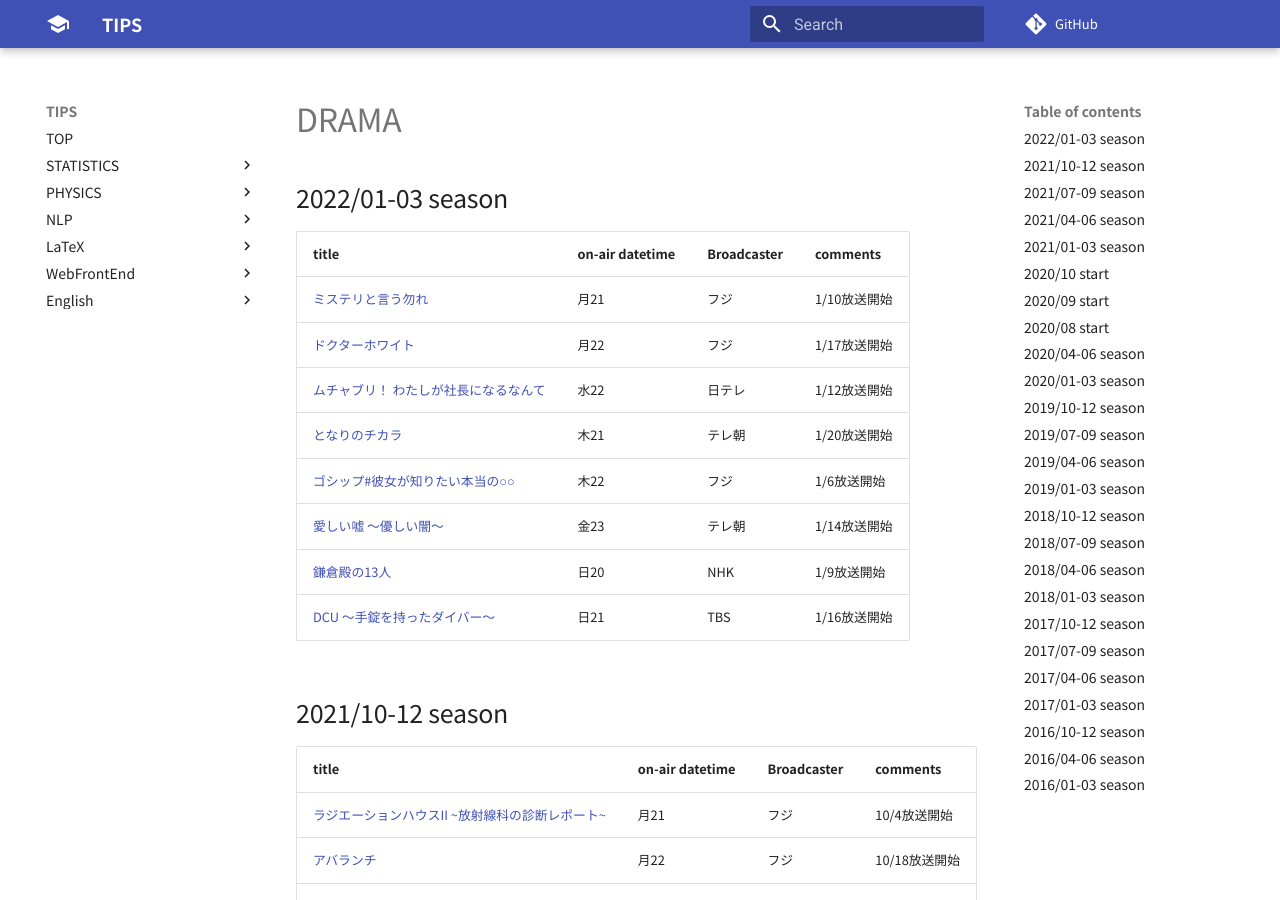
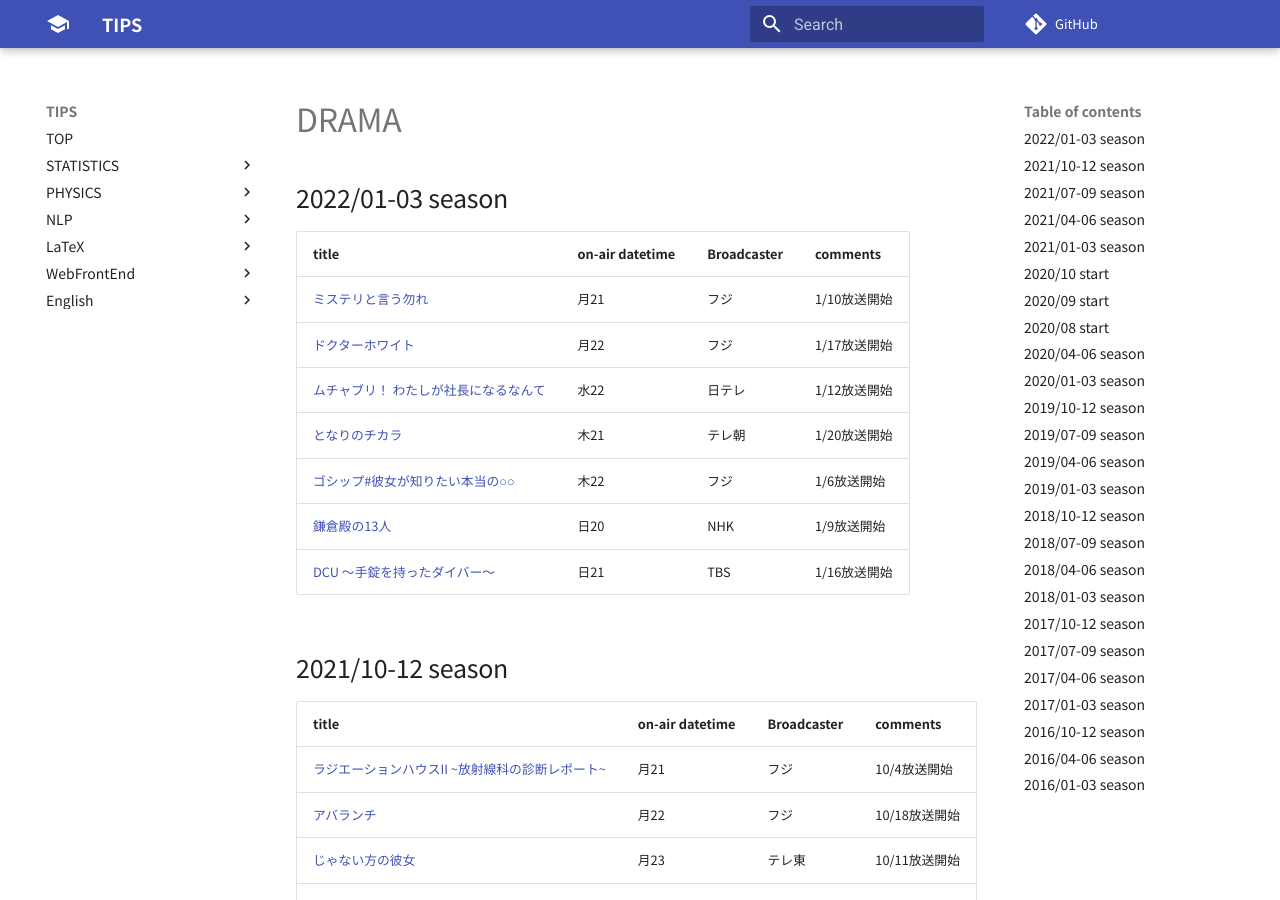
Before and after one commit to aYukiYoshida/tips, an MkDocs documentation site: the page built from docs/favorites/drama.md, in a window 1280 px wide and 900 px high. Built offline with MkDocs 1.6.1 and Material for MkDocs 9.7.7, drawn with Linux system fonts in a browser that asks for light colours; comment, search, counter and statistics services are not loaded.

Commit message:
[mod] Modify table of 2022/01-2022/03 to drama doc

```diff
--- a/docs/favorites/drama.md
+++ b/docs/favorites/drama.md
@@ -9,7 +9,6 @@
 |[ムチャブリ！ わたしが社長になるなんて](https://www.ntv.co.jp/muchaburi/)|水22|日テレ|1/12放送開始|
 |[となりのチカラ](https://www.tv-asahi.co.jp/tonarinotikara/)|木21|テレ朝|1/20放送開始|
 |[ゴシップ#彼女が知りたい本当の○○](https://www.fujitv.co.jp/gossip/)|木22|フジ|1/6放送開始|
-|[愛しい嘘 〜優しい闇〜](https://www.tv-asahi.co.jp/itouso/)|金23|テレ朝|1/14放送開始|
 |[鎌倉殿の13人](https://www.nhk.or.jp/kamakura13/)|日20|NHK|1/9放送開始|
 |[DCU 〜手錠を持ったダイバー〜](https://www.tbs.co.jp/DCU_japan/)|日21|TBS|1/16放送開始|
 
```
